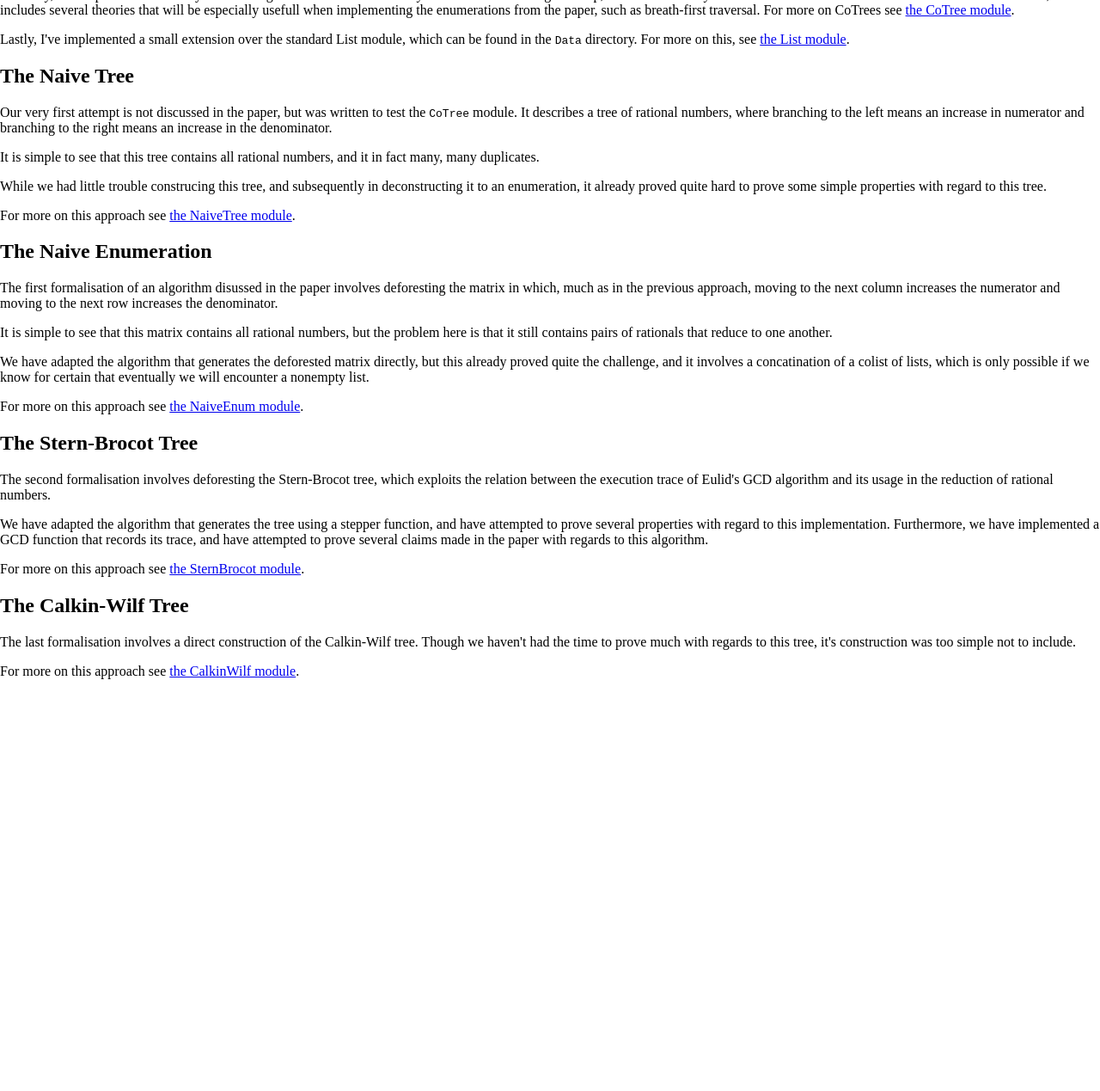
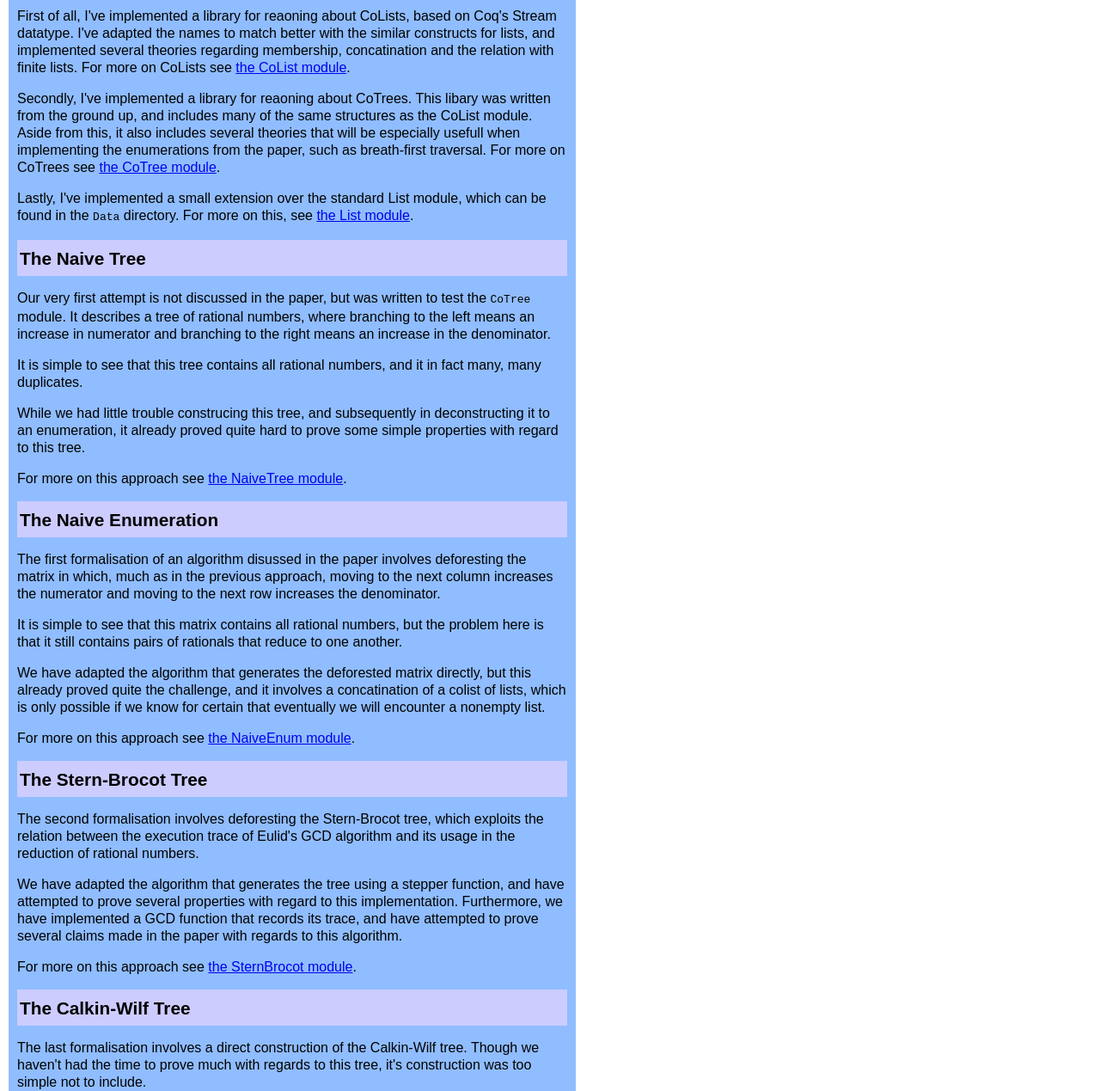
Before and after one commit to wenkokke/EnumeratingTheRationals, a plain HTML site: page index.html in a window 1280 px wide. Shown: the part 404-1673 px from the top of the page at 86% size. Before the commit the page ends 1210 px from the top, so only its background shows below. Drawn offline with Linux system fonts and the light colour scheme.

Commit message:
updated index.html in the main branch
Signed-off-by: Pepijn Kokke <wen.kokke@gmail.com>

```diff
--- a/index.html
+++ b/index.html
@@ -1,42 +1,149 @@
-<!DOCTYPE html PUBLIC "-//W3C//DTD XHTML 1.0 Transitional//EN" "http://www.w3.org/TR/xhtml1/DTD/xhtml1-transitional.dtd">
+<!DOCTYPE html PUBLIC "-//W3C//DTD XHTML 1.0 Strict//EN"
+    "http://www.w3.org/TR/xhtml1/DTD/xhtml1-strict.dtd">
 <html xmlns="http://www.w3.org/1999/xhtml">
   <head>
-  <meta http-equiv="Content-Type" content="text/html; charset=utf-8" />
+    <meta http-equiv="Content-Type" content="text/html; charset=iso-8859-1"/>
     <meta http-equiv="Content-Style-Type" content="text/css" />
-  <meta name="generator" content="pandoc" />
-  <title></title>
+    <title>
+      Enumerating The Rationals
+    </title>
     <link rel="stylesheet" href="doc/coqdoc.css" type="text/css" />
   </head>
   <body>
-<h1 id="enumerating-the-rationals">Enumerating The Rationals</h1>
-<p>In this repository I present a formalization of the functional pearl <a href="http://www.cs.ox.ac.uk/people/jeremy.gibbons/publications/rationals.pdf">&quot;Enumerating the Rationals&quot;</a> by Gibbons, Lester and Bird in Coq.</p>
-<p>My approach is divided into two parts:</p>
+    <div id="page">
+      <div id="main">
+        <div class="doc">
+          <h1 id="enumerating-the-rationals">
+            Enumerating The Rationals
+          </h1>
+          <p>
+            In this repository I present a formalization of the functional pearl
+            <a href=
+            "http://www.cs.ox.ac.uk/people/jeremy.gibbons/publications/rationals.pdf">
+            "Enumerating the Rationals"</a> by Gibbons, Lester and Bird in Coq.
+          </p>
+          <p>
+            My approach is divided into two parts:
+          </p>
           <ol style="list-style-type: decimal">
-<li>implement the primitives for reasoning about codata;</li>
-<li>implement the enumerations discussed in the paper.</li>
+            <li>implement the primitives for reasoning about codata;
+            </li>
+            <li>implement the enumerations discussed in the paper.
+            </li>
           </ol>
-<p>Each module is implemented in literal Coq, and contains further documentation.</p>
-<h2 id="data-and-codata">Data and CoData</h2>
-<p>There aren't many theories regarding CoData (or CoInductives) in Coq's standard library. Because of this, I've implemented several structures myself. These packages can be found in the <code>CoData</code> directory.</p>
-<p>First of all, I've implemented a library for reaoning about CoLists, based on Coq's Stream datatype. I've adapted the names to match better with the similar constructs for lists, and implemented several theories regarding membership, concatination and the relation with finite lists. For more on CoLists see <a href="doc/CoList.html">the CoList module</a>.</p>
-<p>Secondly, I've implemented a library for reaoning about CoTrees. This libary was written from the ground up, and includes many of the same structures as the CoList module. Aside from this, it also includes several theories that will be especially usefull when implementing the enumerations from the paper, such as breath-first traversal. For more on CoTrees see <a href="doc/CoTree.html">the CoTree module</a>.</p>
-<p>Lastly, I've implemented a small extension over the standard List module, which can be found in the <code>Data</code> directory. For more on this, see <a href="doc/List.html">the List module</a>.</p>
-<h2 id="the-naive-tree">The Naive Tree</h2>
-<p>Our very first attempt is not discussed in the paper, but was written to test the <code>CoTree</code> module. It describes a tree of rational numbers, where branching to the left means an increase in numerator and branching to the right means an increase in the denominator.</p>
-<p>It is simple to see that this tree contains all rational numbers, and it in fact many, many duplicates.</p>
-<p>While we had little trouble construcing this tree, and subsequently in deconstructing it to an enumeration, it already proved quite hard to prove some simple properties with regard to this tree.</p>
-<p>For more on this approach see <a href="doc/NaiveTree.html">the NaiveTree module</a>.</p>
-<h2 id="the-naive-enumeration">The Naive Enumeration</h2>
-<p>The first formalisation of an algorithm disussed in the paper involves deforesting the matrix in which, much as in the previous approach, moving to the next column increases the numerator and moving to the next row increases the denominator.</p>
-<p>It is simple to see that this matrix contains all rational numbers, but the problem here is that it still contains pairs of rationals that reduce to one another.</p>
-<p>We have adapted the algorithm that generates the deforested matrix directly, but this already proved quite the challenge, and it involves a concatination of a colist of lists, which is only possible if we know for certain that eventually we will encounter a nonempty list.</p>
-<p>For more on this approach see <a href="doc/NaiveEnum.html">the NaiveEnum module</a>.</p>
-<h2 id="the-stern-brocot-tree">The Stern-Brocot Tree</h2>
-<p>The second formalisation involves deforesting the Stern-Brocot tree, which exploits the relation between the execution trace of Eulid's GCD algorithm and its usage in the reduction of rational numbers.</p>
-<p>We have adapted the algorithm that generates the tree using a stepper function, and have attempted to prove several properties with regard to this implementation. Furthermore, we have implemented a GCD function that records its trace, and have attempted to prove several claims made in the paper with regards to this algorithm.</p>
-<p>For more on this approach see <a href="doc/SternBrocot.html">the SternBrocot module</a>.</p>
-<h2 id="the-calkin-wilf-tree">The Calkin-Wilf Tree</h2>
-<p>The last formalisation involves a direct construction of the Calkin-Wilf tree. Though we haven't had the time to prove much with regards to this tree, it's construction was too simple not to include.</p>
-<p>For more on this approach see <a href="doc/CalkinWilf.html">the CalkinWilf module</a>.</p>
+          <p>
+            Each module is implemented in literal Coq, and contains further
+            documentation.
+          </p>
+          <h2 class="section" id="data-and-codata">
+            Data and CoData
+          </h2>
+          <p>
+            There aren't many theories regarding CoData (or CoInductives) in Coq's
+            standard library. Because of this, I've implemented several structures
+            myself. These packages can be found in the <code>CoData</code> directory.
+          </p>
+          <p>
+            First of all, I've implemented a library for reaoning about CoLists,
+            based on Coq's Stream datatype. I've adapted the names to match better
+            with the similar constructs for lists, and implemented several theories
+            regarding membership, concatination and the relation with finite lists.
+            For more on CoLists see <a href="doc/CoList.html">the CoList module</a>.
+          </p>
+          <p>
+            Secondly, I've implemented a library for reaoning about CoTrees. This
+            libary was written from the ground up, and includes many of the same
+            structures as the CoList module. Aside from this, it also includes
+            several theories that will be especially usefull when implementing the
+            enumerations from the paper, such as breath-first traversal. For more on
+            CoTrees see <a href="doc/CoTree.html">the CoTree module</a>.
+          </p>
+          <p>
+            Lastly, I've implemented a small extension over the standard List module,
+            which can be found in the <code>Data</code> directory. For more on this,
+            see <a href="doc/List.html">the List module</a>.
+          </p>
+          <h2 class="section" id="the-naive-tree">
+            The Naive Tree
+          </h2>
+          <p>
+            Our very first attempt is not discussed in the paper, but was written to
+            test the <code>CoTree</code> module. It describes a tree of rational
+            numbers, where branching to the left means an increase in numerator and
+            branching to the right means an increase in the denominator.
+          </p>
+          <p>
+            It is simple to see that this tree contains all rational numbers, and it
+            in fact many, many duplicates.
+          </p>
+          <p>
+            While we had little trouble construcing this tree, and subsequently in
+            deconstructing it to an enumeration, it already proved quite hard to
+            prove some simple properties with regard to this tree.
+          </p>
+          <p>
+            For more on this approach see <a href="doc/NaiveTree.html">the NaiveTree
+            module</a>.
+          </p>
+          <h2 class="section" id="the-naive-enumeration">
+            The Naive Enumeration
+          </h2>
+          <p>
+            The first formalisation of an algorithm disussed in the paper involves
+            deforesting the matrix in which, much as in the previous approach, moving
+            to the next column increases the numerator and moving to the next row
+            increases the denominator.
+          </p>
+          <p>
+            It is simple to see that this matrix contains all rational numbers, but
+            the problem here is that it still contains pairs of rationals that reduce
+            to one another.
+          </p>
+          <p>
+            We have adapted the algorithm that generates the deforested matrix
+            directly, but this already proved quite the challenge, and it involves a
+            concatination of a colist of lists, which is only possible if we know for
+            certain that eventually we will encounter a nonempty list.
+          </p>
+          <p>
+            For more on this approach see <a href="doc/NaiveEnum.html">the NaiveEnum
+            module</a>.
+          </p>
+          <h2 class="section" id="the-stern-brocot-tree">
+            The Stern-Brocot Tree
+          </h2>
+          <p>
+            The second formalisation involves deforesting the Stern-Brocot tree,
+            which exploits the relation between the execution trace of Eulid's GCD
+            algorithm and its usage in the reduction of rational numbers.
+          </p>
+          <p>
+            We have adapted the algorithm that generates the tree using a stepper
+            function, and have attempted to prove several properties with regard to
+            this implementation. Furthermore, we have implemented a GCD function that
+            records its trace, and have attempted to prove several claims made in the
+            paper with regards to this algorithm.
+          </p>
+          <p>
+            For more on this approach see <a href="doc/SternBrocot.html">the
+            SternBrocot module</a>.
+          </p>
+          <h2 class="section" id="the-calkin-wilf-tree">
+            The Calkin-Wilf Tree
+          </h2>
+          <p>
+            The last formalisation involves a direct construction of the Calkin-Wilf
+            tree. Though we haven't had the time to prove much with regards to this
+            tree, it's construction was too simple not to include.
+          </p>
+          <p>
+            For more on this approach see <a href="doc/CalkinWilf.html">the
+            CalkinWilf module</a>.
+          </p>
+        </div>
+        <hr />
+        Code and documentation was written by Pepijn Kokke
+      </div>
+    </div>
   </body>
 </html>
```
Lines whose indentation alone changed are shown as unchanged.
